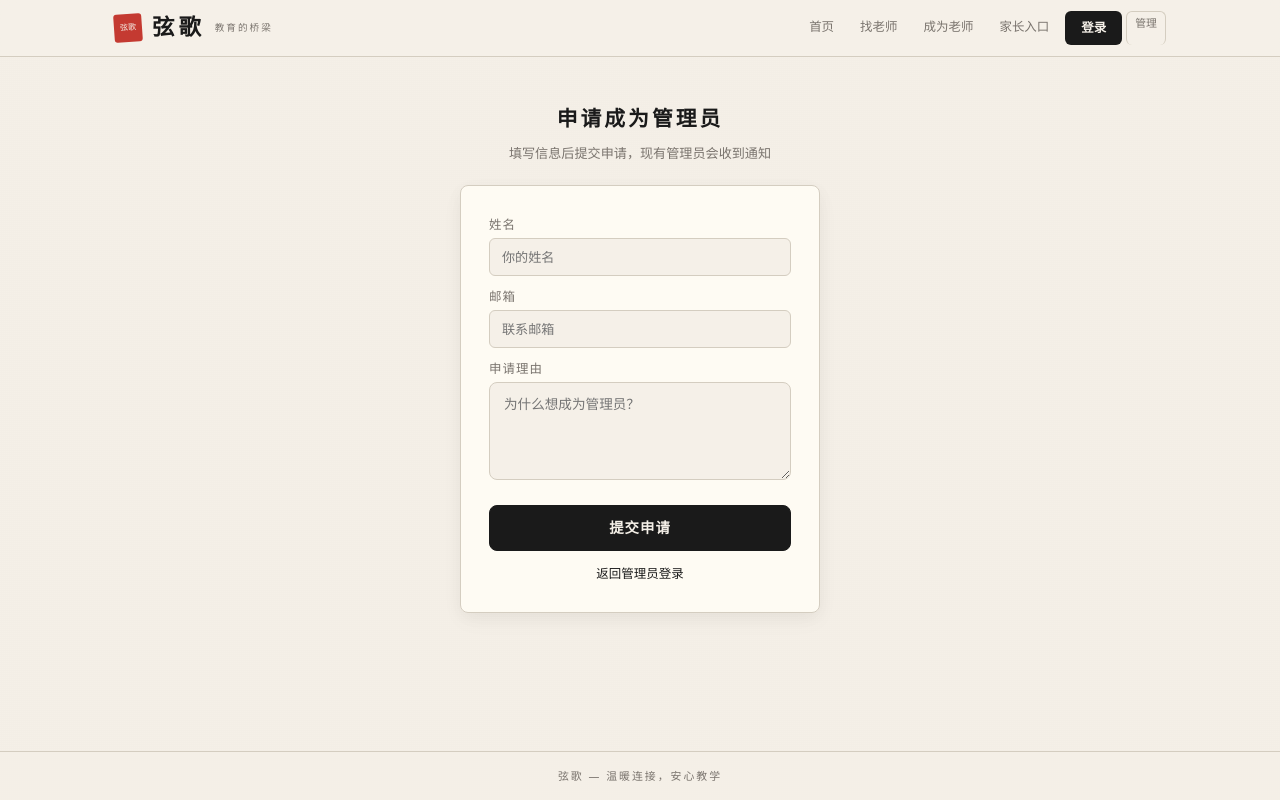
After one commit to Flynn08-ux/xiange, a Flask app: page /admin/apply in a window 1280 px wide. The commit adds this page. Run offline with Flask 3, Linux system fonts and the light colour scheme.

Commit message:
feat: 申请管理员 + 通知中心按钮 + 结束授课通知
- 管理员登录页新增申请成为管理员按钮，链接到新页面
- 新增 /admin/apply 路由和页面，提交后通知所有管理员
- 教师中心/家校中心 header 右上角新增通知中心按钮（铃铛图标+未读计数）
- base.html 通知计数函数同步更新头部 badge
- 结束授课按钮已存在，调用后自动通知家长

```diff
--- a/app.py
+++ b/app.py
@@ -235,6 +235,26 @@ def logout():
     flash("\u5df2\u9000\u51fa\u767b\u5f55", "info")
     return redirect(url_for("index"))
 
+@app.route("/admin/apply", methods=["GET","POST"])
+def admin_apply():
+    if request.method == "POST":
+        name = request.form.get("name","").strip()
+        email = request.form.get("email","").strip()
+        reason = request.form.get("reason","").strip()
+        if not name or not email:
+            flash("请填写姓名和邮箱","error")
+        else:
+            admins = get_all_admins()
+            for a in admins:
+                add_notification("admin", a["id"],
+                    f"管理员申请：{name}",
+                    f"{name}（{email}）申请成为管理员。理由：{reason}",
+                    "/admin/admins")
+            flash("申请已提交，管理员会尽快处理","success")
+        return redirect(url_for("admin_apply"))
+    return render_template("admin_apply.html")
+
+
 # ── Teacher Registration ──
 @app.route("/register", methods=["GET","POST"])
 def register():
@@ -465,6 +485,7 @@ def admin_logout():
     session.pop("admin_session_token", None)
     flash("\u5df2\u9000\u51fa\u7ba1\u7406\u540e\u53f0","info")
     return redirect(url_for("index"))
+
 
 def admin_required(f):
     @wraps(f)
--- a/static/css/style.css
+++ b/static/css/style.css
@@ -552,6 +552,23 @@ label{display:block;font-size:.78rem;font-weight:500;color:var(--text2);margin-b
     background:rgba(26,26,26,0.03);border:1px solid rgba(26,26,26,0.08);
     font-size:.65rem;font-weight:500;color:var(--text2);white-space:nowrap
 }
+/* ── 通知中心按钮（中心头部） ── */
+.header-notif-btn{
+    position:relative;
+    display:inline-flex;align-items:center;justify-content:center;
+    width:30px;height:30px;border-radius:6px;
+    color:var(--text2);transition:all .15s;
+    flex-shrink:0;border-bottom:none
+}
+.header-notif-btn:hover{background:var(--bg);color:var(--text);border-bottom:none}
+.header-notif-count{
+    position:absolute;top:-3px;right:-3px;
+    min-width:15px;height:15px;border-radius:7px;
+    background:var(--error);color:#f5f0e8;
+    font-size:.52rem;font-weight:700;
+    display:flex;align-items:center;justify-content:center;
+    padding:0 3px;border:1.5px solid var(--surface)
+}
 
 /* ── Responsive ── */
 @media(max-width:640px){
--- /dev/null
+++ b/templates/admin_apply.html
@@ -0,0 +1,15 @@
+{% extends "base.html" %}{% block title %}申请成为管理员{% endblock %}{% block content %}
+<div class="login-page">
+    <h1 class="page-title" style="text-align:center">申请成为管理员</h1>
+    <p style="text-align:center;font-size:.82rem;color:var(--text2);margin-bottom:20px">
+        填写信息后提交申请，现有管理员会收到通知
+    </p>
+    <form class="login-form" method="POST">
+        <div class="form-group"><label>姓名</label><input type="text" name="name" required placeholder="你的姓名"></div>
+        <div class="form-group"><label>邮箱</label><input type="email" name="email" required placeholder="联系邮箱"></div>
+        <div class="form-group"><label>申请理由</label><textarea name="reason" rows="4" placeholder="为什么想成为管理员？" style="width:100%;padding:10px 14px;border:1.5px solid var(--border);border-radius:8px;font-size:.85rem;background:var(--bg);font-family:inherit;resize:vertical"></textarea></div>
+        <button type="submit" class="btn btn-primary btn-large">提交申请</button>
+        <p class="login-hint"><a href="/admin/login">返回管理员登录</a></p>
+    </form>
+</div>
+{% endblock %}
--- a/templates/admin_login.html
+++ b/templates/admin_login.html
@@ -5,4 +5,6 @@
     <div class="form-group"><label>密码</label><input type="password" name="password" required></div>
     <div class="form-group"><label>安全密钥</label><input type="password" name="key" required placeholder="请输入密钥" maxlength="10" style="letter-spacing:4px;text-align:center;font-size:1.1rem"></div>
     <button type="submit" class="btn btn-primary btn-large" style="width:100%">登录</button>
-</form></div>{% endblock %}
+</form>
+<p class="login-hint">还不是管理员？<a href="/admin/apply">申请成为管理员</a></p>
+</div>{% endblock %}
--- a/templates/base.html
+++ b/templates/base.html
@@ -55,6 +55,7 @@
         fetch('/api/notifications/count').then(r=>r.json()).then(d=>{
             var badge = document.getElementById('notifBadge');
             var badgeSm = document.getElementById('notifBadgeSm');
+            var headerBadge = document.getElementById('headerNotifCount');
             if (d.count > 0) {
                 badge.textContent = d.count > 99 ? '99+' : d.count;
                 badge.style.display = '';
@@ -62,9 +63,14 @@
                     badgeSm.textContent = d.count > 99 ? '99+' : d.count;
                     badgeSm.style.display = '';
                 }
+                if (headerBadge) {
+                    headerBadge.textContent = d.count > 99 ? '99+' : d.count;
+                    headerBadge.style.display = '';
+                }
             } else {
                 badge.style.display = 'none';
                 if (badgeSm) badgeSm.style.display = 'none';
+                if (headerBadge) headerBadge.style.display = 'none';
             }
         }).catch(function(){});
     }
--- a/templates/parent_center.html
+++ b/templates/parent_center.html
@@ -34,7 +34,10 @@
     <div><h1>{{ parent.parent_name }} 的家校中心</h1>
         <p style="color:var(--text-secondary);font-size:0.9rem">家长 {{ parent.email }}{% if parent.late_count and parent.late_count > 0 %} | 逾期 {{ parent.late_count }} 次{% endif %}</p>
     </div>
-    <div class="center-nav"><a href="/parent/center" class="active">总览</a><a href="/find-teachers">找老师</a> · <a href="/teachers">浏览全部</a></div>
+    <div style="display:flex;align-items:center;gap:8px">
+        <div class="center-nav"><a href="/parent/center" class="active">总览</a><a href="/find-teachers">找老师</a> · <a href="/teachers">浏览全部</a></div>
+        <a href="/notifications" class="header-notif-btn" title="通知中心"><svg width="16" height="16" viewBox="0 0 24 24" fill="none" stroke="currentColor" stroke-width="2" stroke-linecap="round" stroke-linejoin="round"><path d="M18 8A6 6 0 0 0 6 8c0 7-3 9-3 9h18s-3-2-3-9"/><path d="M13.73 21a2 2 0 0 1-3.46 0"/></svg><span class="header-notif-count" id="headerNotifCount" style="display:none">0</span></a>
+    </div>
 </div>
 
 <h2 class="section-title">我的申请</h2>
--- a/templates/teacher_center.html
+++ b/templates/teacher_center.html
@@ -21,7 +21,10 @@
     <div><h1>{{ teacher.name }} 的家教中心</h1>
         <p style="color:var(--text-secondary);font-size:0.9rem">已完成 {{ stats.completed }} 次家教 | 评分数 {{ teacher.rating_count }}</p>
     </div>
-    <div class="center-nav"><a href="/teacher/center" class="active">总览</a><a href="/teachers">找家长</a><a href="/find-students">找学生</a><a href="/bought-leads">已购线索</a></div>
+    <div style="display:flex;align-items:center;gap:8px">
+        <div class="center-nav"><a href="/teacher/center" class="active">总览</a><a href="/teachers">找家长</a><a href="/find-students">找学生</a><a href="/bought-leads">已购线索</a></div>
+        <a href="/notifications" class="header-notif-btn" title="通知中心"><svg width="16" height="16" viewBox="0 0 24 24" fill="none" stroke="currentColor" stroke-width="2" stroke-linecap="round" stroke-linejoin="round"><path d="M18 8A6 6 0 0 0 6 8c0 7-3 9-3 9h18s-3-2-3-9"/><path d="M13.73 21a2 2 0 0 1-3.46 0"/></svg><span class="header-notif-count" id="headerNotifCount" style="display:none">0</span></a>
+    </div>
 </div>
 
 <div class="stats-mini">
```
Also changed, not shown: 1 other file.
